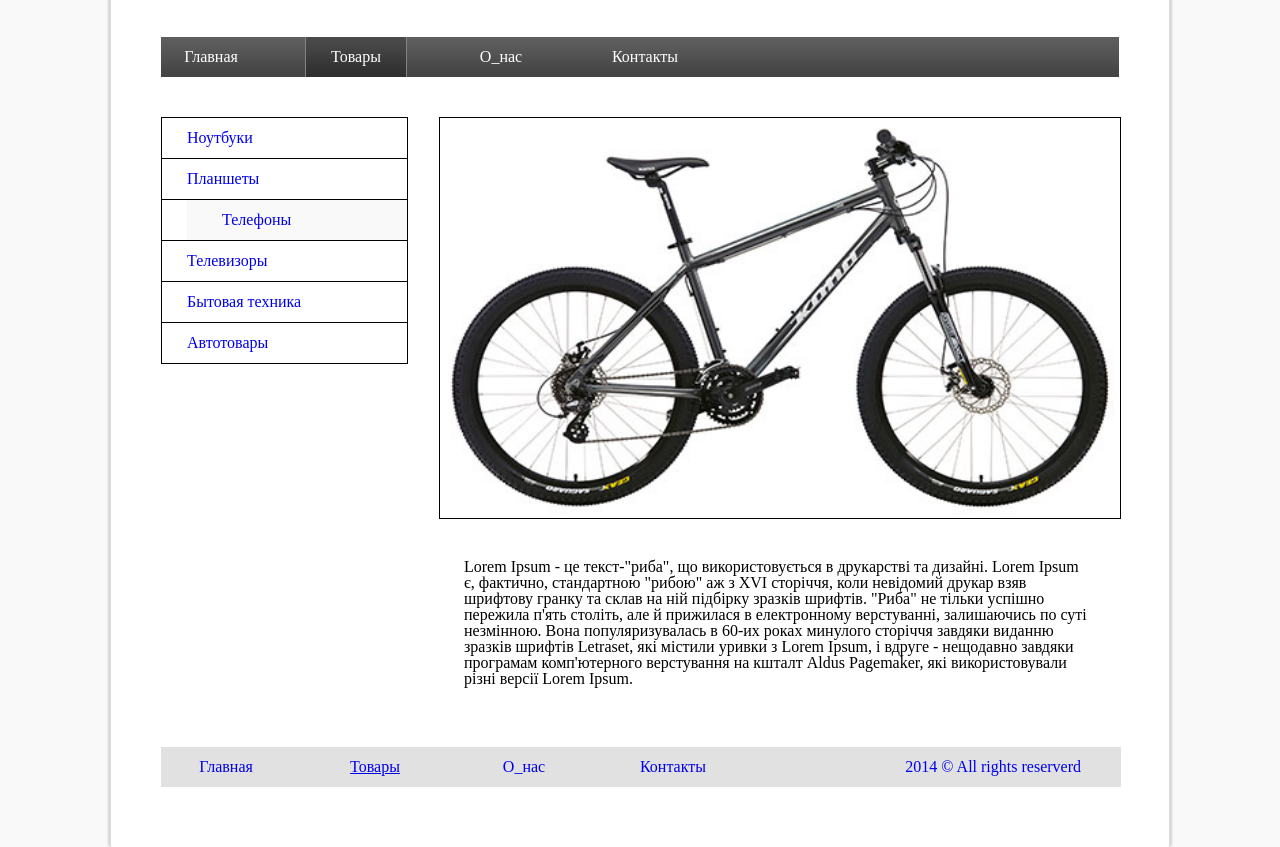
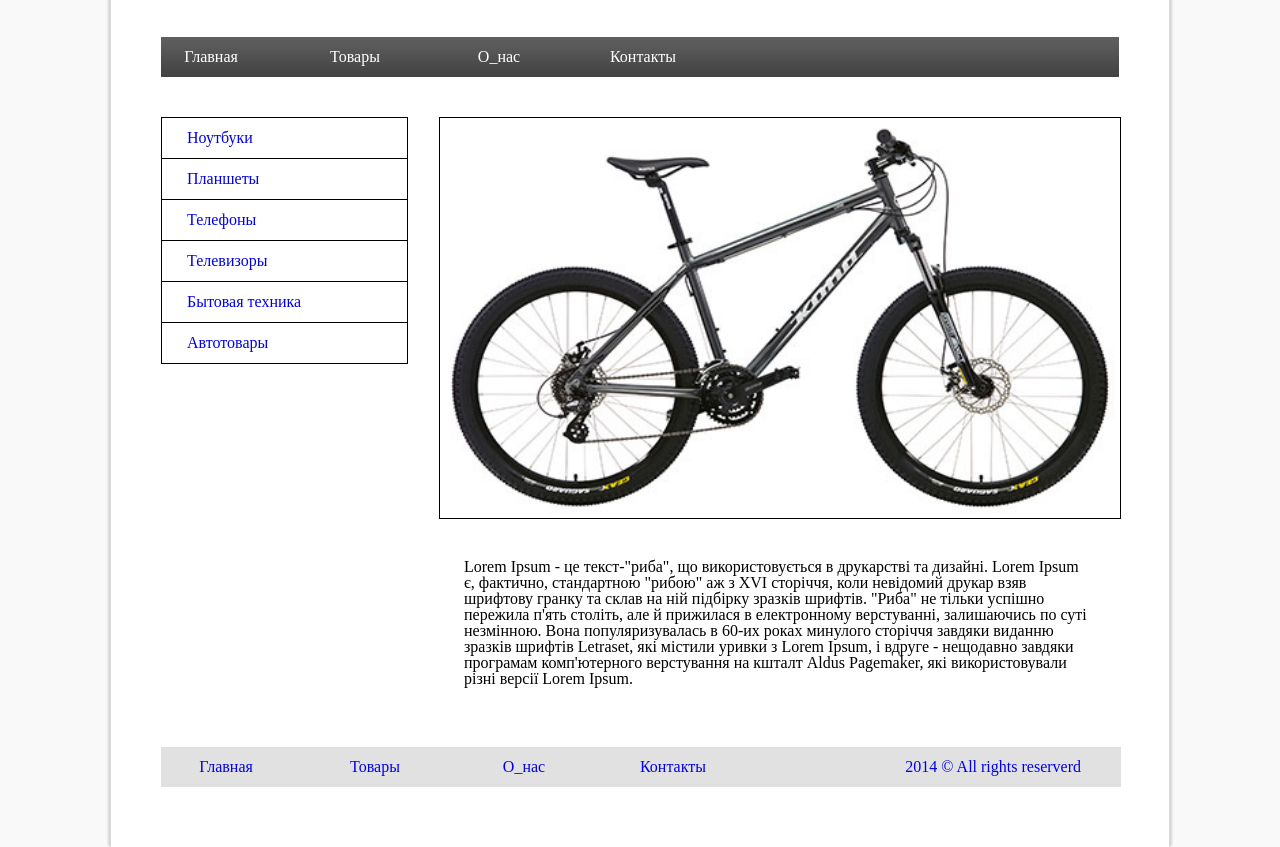
Before and after one commit to anastasiapopovich/Module-3, a plain HTML site: page index.html in a window 1280 px wide. Shown: the part 96-943 px from the top of the page. Drawn offline with Linux system fonts and the light colour scheme.

Commit message:
code formating

```diff
--- a/Module3.html
+++ b/index.html
@@ -4,7 +4,7 @@
 	<meta charset="UTF-8">
 	<title>Fitnes</title>
 	<link rel="stylesheet" type="text/css" href="Reset.css">
-	<link rel="stylesheet" type="text/css" href="Module3.css">
+	<link rel="stylesheet" type="text/css" href="style.css">
 	<link rel="stylesheet" type="text/css" href="https://fonts.googleapis.com/css?family=Open+Sans">
 </head>
 
--- a/Module3.css
+++ b/style.css
@@ -26,7 +26,7 @@ body {
 a {
 	text-decoration: none;
 }
-
+/*HEADER*/
 .header_nav {
 	margin-top: 40px;
 	line-height: 40px;
@@ -46,15 +46,19 @@ a {
 	min-width: 100px;
 }
 
-.header_nav li a.active {
+/*.header_nav li a.active {
 	background-image: url(top2.png);
 	border-left: 1px solid #838383;
 	border-right: 1px solid #838383;
-}
+}*/
 .header_nav li a:hover {
 	background-image: url(top2.png);
+	border-left: 1px solid #838383;
+	border-right: 1px solid #838383;
+	transition: 2s;
 }
 
+/*MAIN*/
 main {
 	margin-top: 40px;
 }
@@ -69,7 +73,7 @@ main {
 	display: block;
 	line-height: 40px;
 	border-bottom: 1px solid black;
-	padding-left: 25px;
+	text-indent: 25px;
 }
 
 .left_nav li a {
@@ -80,14 +84,16 @@ main {
 	border-bottom: none;
 }
 
-.left_nav li a.active {
+/*.left_nav li a.active {
 	padding-left: 35px;
 	background-color: #f9f9f9;
-}
+}*/
 
 .left_nav li a:hover {
 	padding-left: 35px;
 	background-color: #f9f9f9;
+	/*text-indent: 25px;*/
+	/*transition: 1s;*/
 }
 
 .content {
@@ -108,6 +114,7 @@ p {
 	padding-right: 30px;
 }
 
+/*FOOTER*/
 footer {
 	width: 960px;
 	margin-top: 60px;
@@ -128,9 +135,9 @@ footer {
 	min-width: 80px;
 }
 
-.footer_nav li a.active {
+/*.footer_nav li a.active {
 	text-decoration: underline;
-}
+}*/
 
 .footer_nav li a:hover {
 	text-decoration: underline;
```
